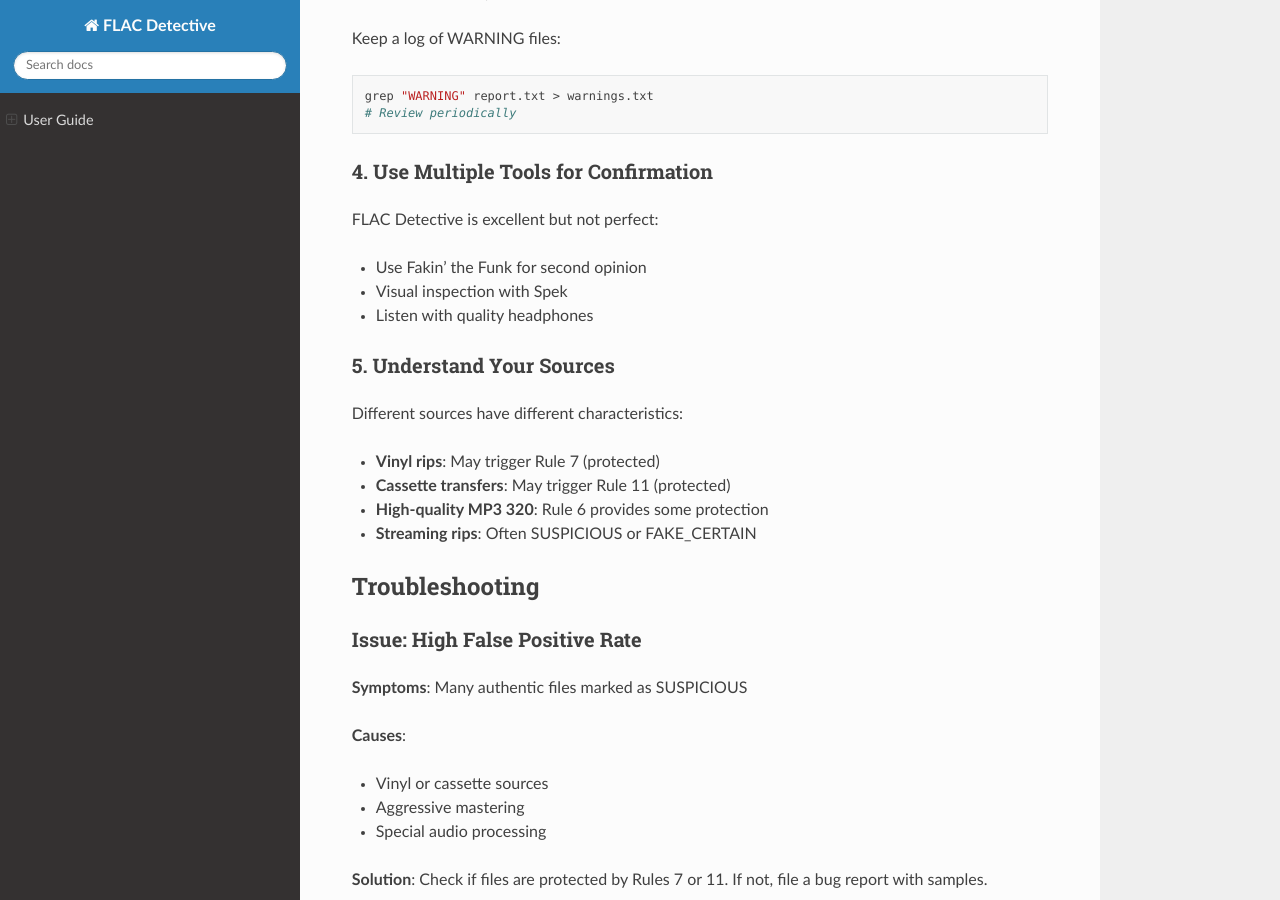
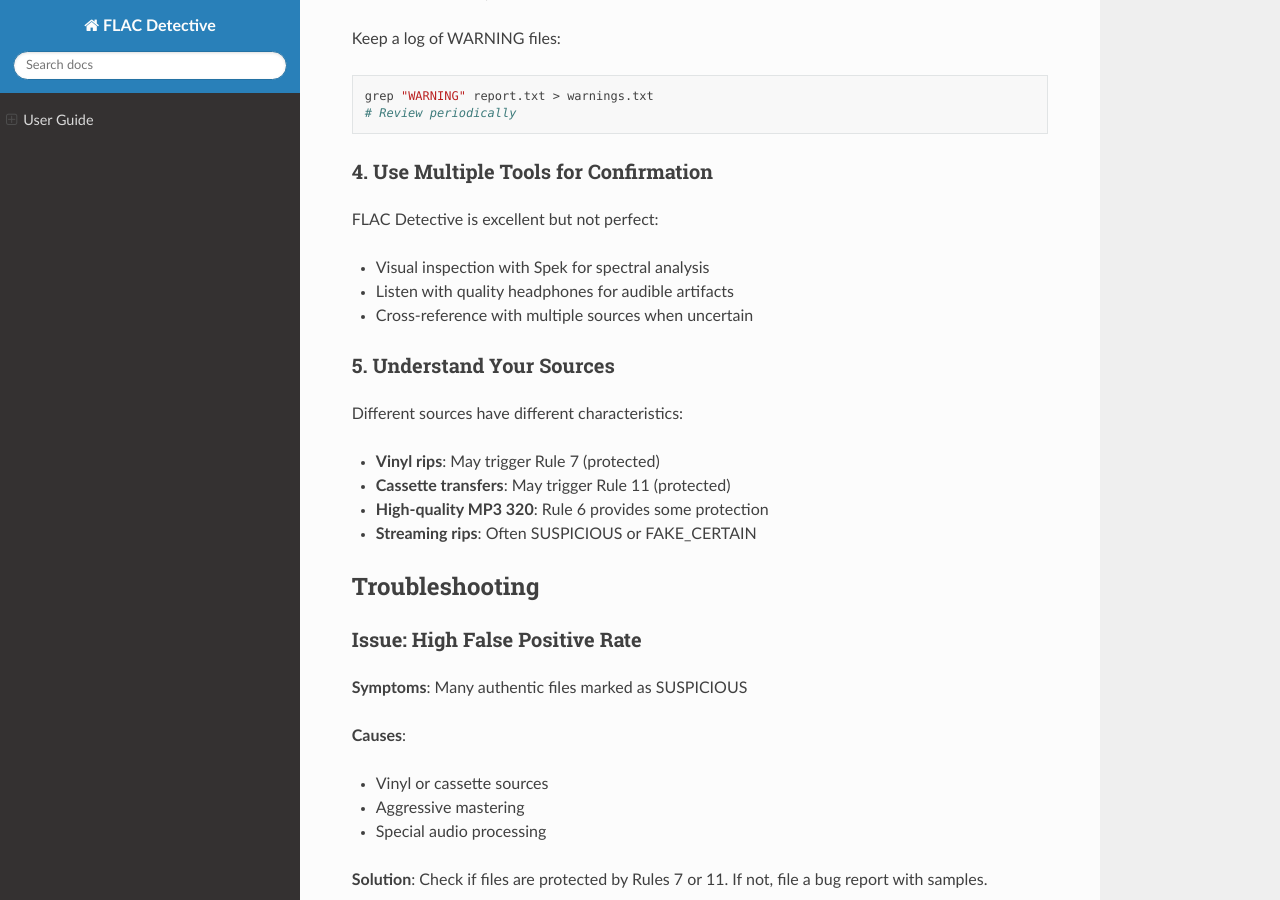
Before and after one commit to GuillainM/FLAC_Detective, a Sphinx documentation site: the page built from docs/user-guide.md, in a window 1280 px wide and 900 px high, scrolled down 9119 px. Built offline with Sphinx 7.4.7 and the Read the Docs theme 3.1.0, drawn with Linux system fonts in a browser that asks for light colours; some of the changed text lies outside the part shown.

Commit message:
docs: remove Fakin' the Funk references
Replace with generic complementary tool suggestions (Spek)
to avoid promoting specific commercial software.

🚀 Generated with Claude Code (https://claude.com/claude-code)

Co-Authored-By: Claude Sonnet 4.5 <noreply@anthropic.com>

```diff
--- a/docs/user-guide.md
+++ b/docs/user-guide.md
@@ -142,7 +142,7 @@ RECOMMENDATION: Verify with external tools. Could be legitimate.
 **Action**:
 1. Listen to the file carefully
 2. Check source credibility
-3. Use complementary tool (Fakin' the Funk, Spek)
+3. Use complementary tool (e.g., Spek for visual spectral analysis)
 4. Consider re-downloading if suspicious
 
 ---
@@ -443,9 +443,9 @@ grep "WARNING" report.txt > warnings.txt
 ### 4. Use Multiple Tools for Confirmation
 
 FLAC Detective is excellent but not perfect:
-- Use Fakin' the Funk for second opinion
-- Visual inspection with Spek
-- Listen with quality headphones
+- Visual inspection with Spek for spectral analysis
+- Listen with quality headphones for audible artifacts
+- Cross-reference with multiple sources when uncertain
 
 ### 5. Understand Your Sources
 
```
Also changed, not shown: README.md (+1 -1 lines).
